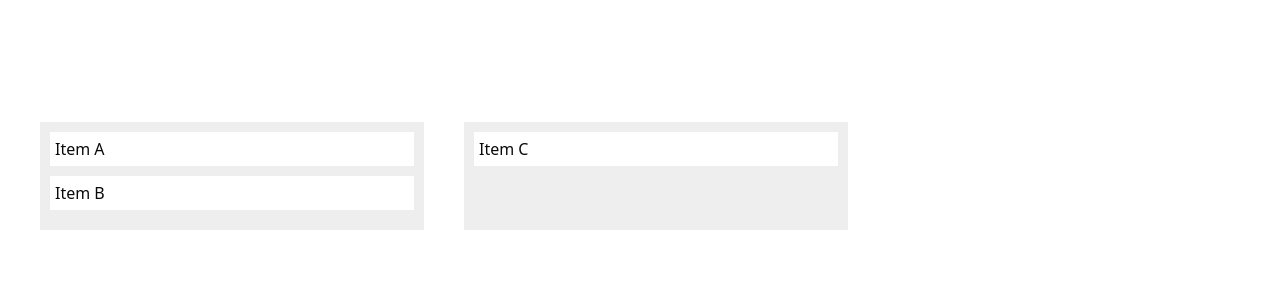
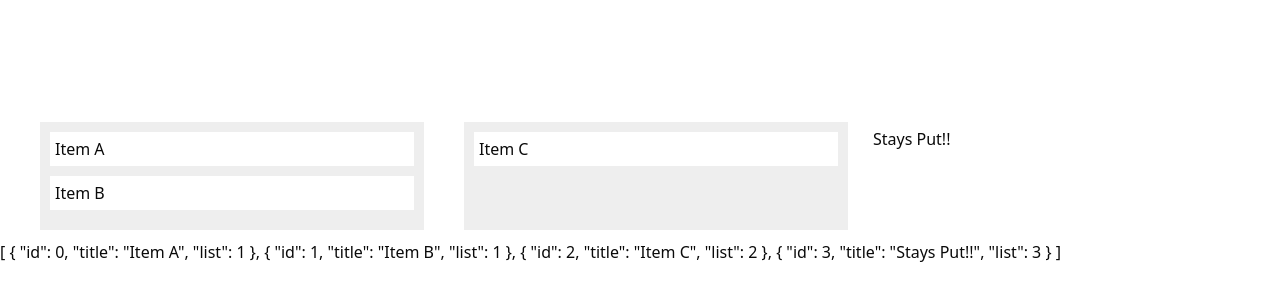
Before and after one commit to teykamp/deck-builder, a Vue app in the folder client/: page / in a window 1280 px wide. Shown: the part 262-562 px from the top of the page. Built offline with nearby package versions, Linux system fonts and the light colour scheme.

Commit message:
add dragging and dropping between lists

```diff
--- a/client/src/App.vue
+++ b/client/src/App.vue
@@ -3,7 +3,7 @@ import HelloWorld from './components/HelloWorld.vue'
 </script>
 
 <template>
-  <HelloWorld msg="Vite + Vue" />
+  <HelloWorld />
 </template>
 
 <style scoped>
--- a/client/src/components/HelloWorld.vue
+++ b/client/src/components/HelloWorld.vue
@@ -32,13 +32,22 @@
         {{ item.title }}
       </div>
     </div>
+
+    <div
+      v-for="item in listThree"
+      :key="item.id"
+      class="drag-el"
+      :draggable="true"
+      @dragstart="startDrag($event, item)"
+    >
+      {{ item.title }}
+    </div>
   </div>
+  {{ items }}
 </template>
 
 <script setup lang="ts">
 import { ref, computed } from 'vue'
-
-defineProps<{ msg: string }>()
 
 type Item = {
   id: number,
@@ -62,6 +71,11 @@ const items = ref([
     title: 'Item C',
     list: 2,
   },
+  {
+    id: 3,
+    title: 'Stays Put!!',
+    list: 3,
+  },
 ])
 
 const startDrag = (event: any, item: Item) => {
@@ -72,8 +86,16 @@ const startDrag = (event: any, item: Item) => {
 
 const onDrop = (event: any, list: Item['list']) => {
   const itemID = event.dataTransfer.getData('itemID')
-  const item = items.value.find((item) => item.id == itemID)
-  if (item) item.list = list
+  const itemIndex = items.value.findIndex((item) => item.id == itemID)
+  if (itemIndex === -1) throw new Error('Dragging failed: Item not found')
+
+  const item = items.value[itemIndex]
+  if (item.list !== 3) {
+    item.list = list
+  } else {
+    const newItem = { ...item, id: Math.floor(Math.random()*100), list }
+    items.value.push(newItem)
+  }
 }
 
 const listOne = computed(() => {
@@ -81,6 +103,9 @@ const listOne = computed(() => {
 })
 const listTwo = computed(() => {
   return items.value.filter((item) => item.list === 2)
+})
+const listThree = computed(() => {
+  return items.value.filter((item) => item.list === 3)
 })
 </script>
 
```
